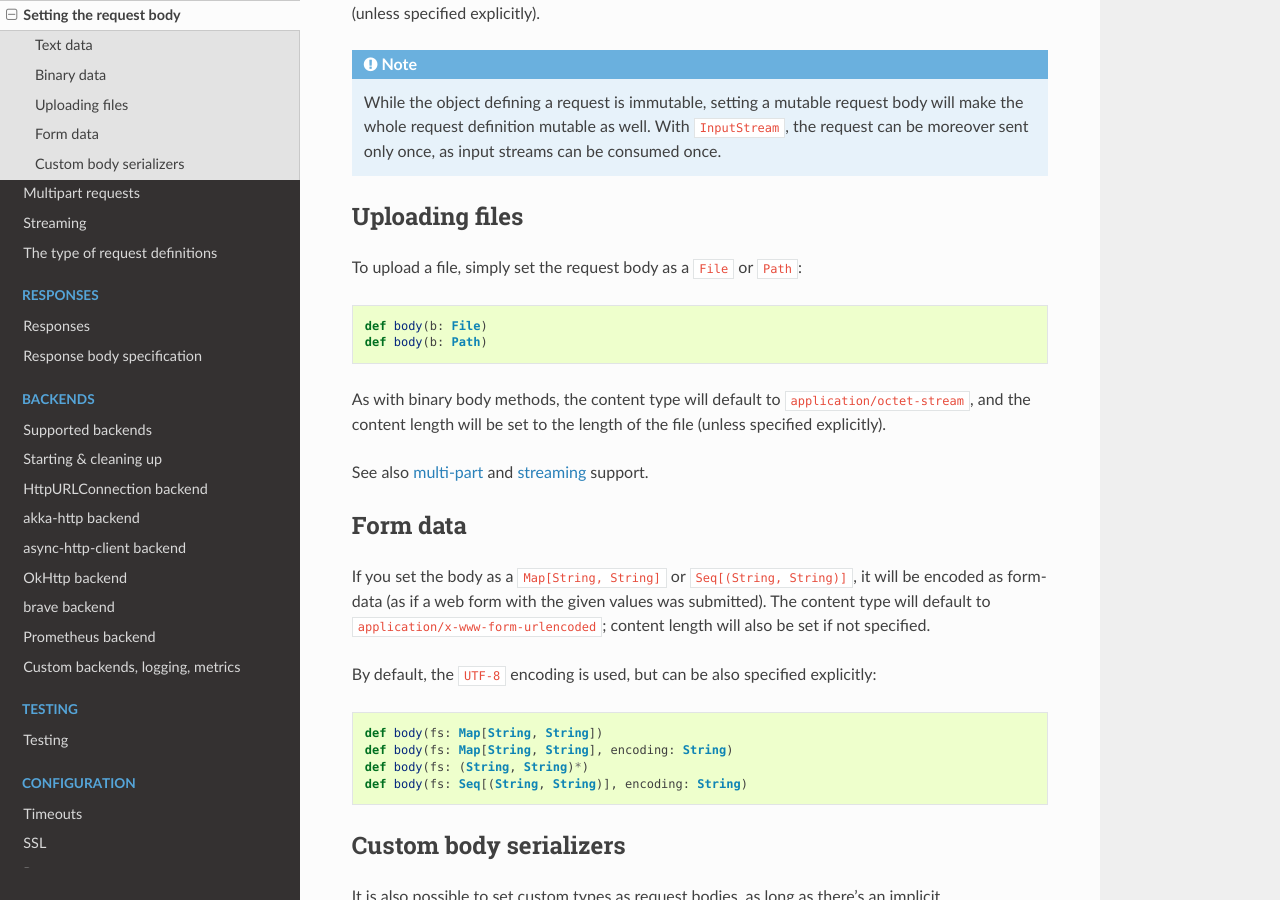
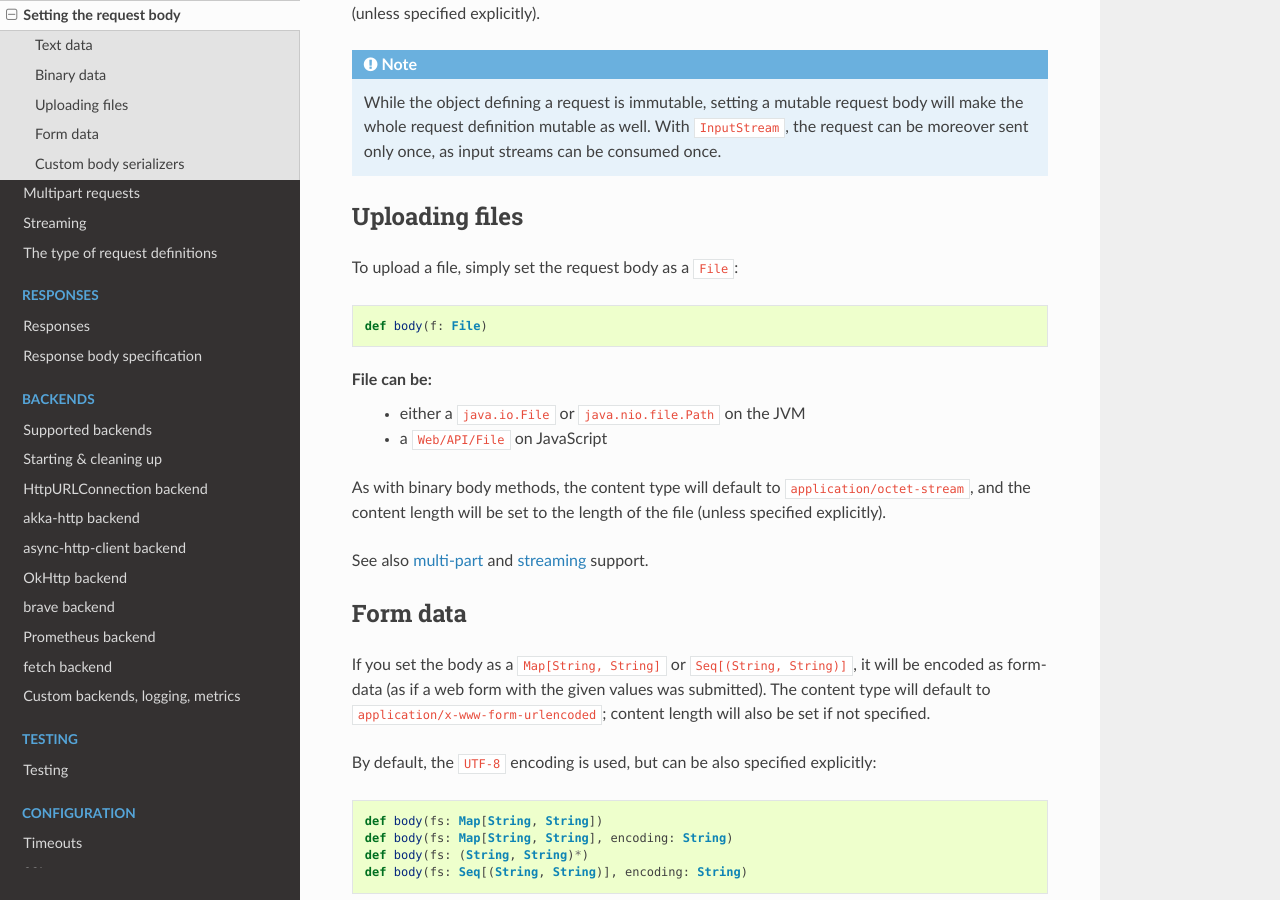
Before and after one commit to softwaremill/sttp, a Sphinx documentation site: the page built from docs/requests/body.rst, in a window 1280 px wide and 900 px high, scrolled down 862 px. Built offline with Sphinx 7.4.7 and the Read the Docs theme 2.0.0, drawn with Linux system fonts in a browser that asks for light colours.

Commit message:
Fetch backend for Scala.js
Create a JavaScript backend implementation based on the fetch API. The
fetch API does not allow access to redirect responses so the backend
cannot be wrapped with by the `FollowRedirectsBackend`.

```diff
--- a/docs/index.rst
+++ b/docs/index.rst
@@ -69,6 +69,7 @@
    backends/okhttp
    backends/brave
    backends/prometheus
+   backends/javascript/fetch
    backends/custom
 
 .. toctree::
--- a/docs/requests/body.rst
+++ b/docs/requests/body.rst
@@ -39,10 +39,13 @@
 Uploading files
 ---------------
 
-To upload a file, simply set the request body as a ``File`` or ``Path``::
+To upload a file, simply set the request body as a ``File``::
 
-  def body(b: File)
-  def body(b: Path)
+  def body(f: File)
+
+File can be:
+  * either a ``java.io.File`` or ``java.nio.file.Path`` on the JVM
+  * a ``Web/API/File`` on JavaScript
 
 As with binary body methods, the content type will default to ``application/octet-stream``, and the content length will be set to the length of the file (unless specified explicitly).
 
--- a/docs/requests/cookies.rst
+++ b/docs/requests/cookies.rst
@@ -4,6 +4,8 @@
 =======
 
 Cookies sent in requests are key-value pairs contained in the ``Cookie`` header. They can be set on a request in a couple of ways. The first is using the ``.cookie(name: String, value: String)`` method. This will yield a new request definition which, when sent, will contain the given cookie.
+
+Cookies are currently only available on the JVM.
 
 Cookies can also be set using the following methods::
 
--- a/docs/requests/multipart.rst
+++ b/docs/requests/multipart.rst
@@ -12,9 +12,12 @@
 * ``ByteBuffer``
 * ``InputStream``
 * ``File``
-* ``Path``
 * ``Map[String, String]``
 * ``Seq[(String, String)]``
+
+File can be:
+* either a ``java.io.File`` or ``java.nio.file.Path`` on the JVM
+* a ``Web/API/File`` on JavaScript
 
 The content type of each part is by default the same as when setting simple bodies: ``text/plain`` for parts of type ``String``, ``application/x-www-form-urlencoded`` for parts of key-value pairs (form data) and ``application/octet-stream`` otherwise (for binary data).
 
```
Also changed, not shown: docs/backends/javascript/fetch.rst (added, +14 -0 lines), docs/backends/summary.rst (+9 -1 lines), .travis.yml, 9 other files.
